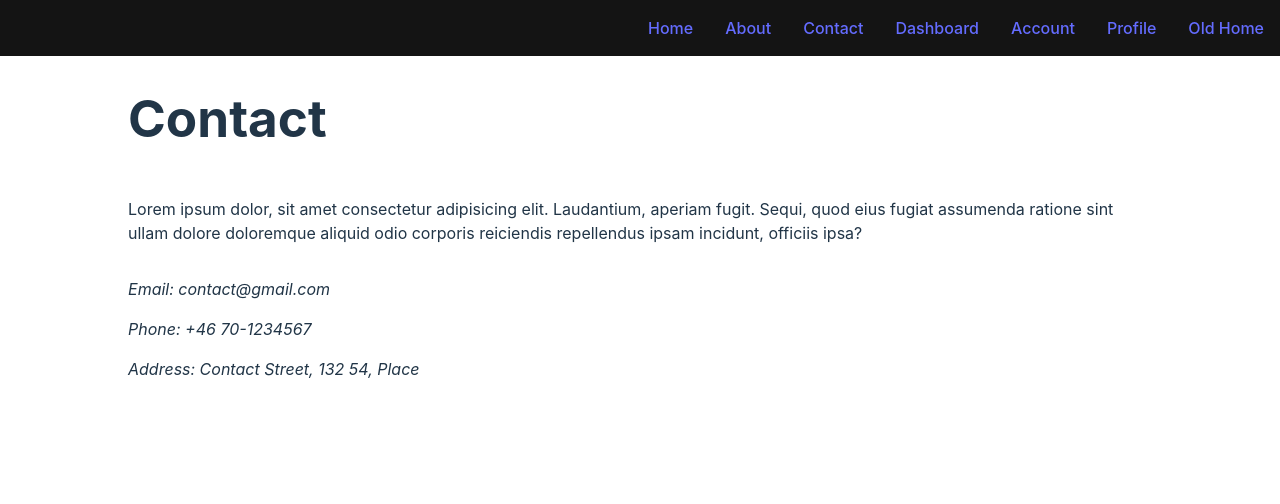
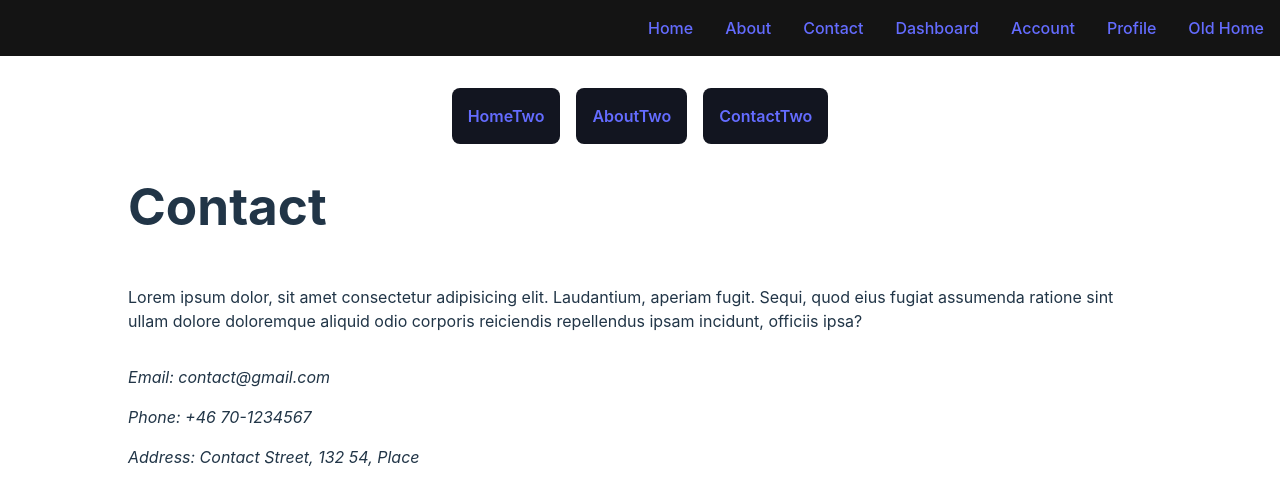
Before and after one commit to j-mattias/react-router-exercises, a React (Vite) app: page /contact in a window 1280 px wide. Shown: the top 504 px of the page. Built offline with nearby package versions, Linux system fonts and the light colour scheme.

Commit message:
Exercise 6

```diff
--- a/src/components/App.tsx
+++ b/src/components/App.tsx
@@ -1,11 +1,12 @@
 import { Outlet } from "react-router-dom";
-import { Navbar } from ".";
+import { Navbar, NavLinks } from ".";
 
 export function App() {
 
   return (
     <>
       <Navbar />
+      <NavLinks />
       <Outlet />
     </>
   );
--- /dev/null
+++ b/src/components/NavLinks.tsx
@@ -0,0 +1,23 @@
+import { NavLink } from "react-router-dom";
+
+export function NavLinks() {
+  return (
+    <nav className="nav-links">
+      <NavLink to="/home-two">HomeTwo</NavLink>
+      <NavLink to="/about-two">AboutTwo</NavLink>
+      <NavLink to="/contact-two">ContactTwo</NavLink>
+      {/* <NavLink
+        to="/contact-two"
+        className={({ isActive, isPending, isTransitioning }) =>
+          [
+            isPending ? "pending" : "",
+            isActive ? "test" : "",
+            isTransitioning ? "transitioning" : "",
+          ].join(" ")
+        }
+      >
+        ContactTwo
+      </NavLink> */}
+    </nav>
+  );
+}
--- a/src/components/index.ts
+++ b/src/components/index.ts
@@ -1,6 +1,7 @@
 export * from "./App";
 export * from "./LoginForm";
 export * from "./Navbar";
+export * from "./NavLinks";
 export * from "./Settings";
 export * from "./Stats";
 export * from "./ProtectedRoute";
--- /dev/null
+++ b/src/css/NavLinks.css
@@ -0,0 +1,31 @@
+.nav-links {
+  display: flex;
+  justify-content: center;
+  gap: 1rem;
+  width: 80%;
+  margin-top: 2rem;
+
+  a {
+    padding: 1rem;
+    background-color: #121520;
+    border-radius: 8px;
+    font-weight: 600;
+  }
+
+  a.active {
+    background-color: #1254a0;
+    color: white;
+  }
+
+  a.pending {
+    background-color: red;
+  }
+
+  a.transitioning {
+    background-color: palegreen;
+  }
+
+  a.test {
+    background-color: beige;
+  }
+}
--- a/src/css/index.css
+++ b/src/css/index.css
@@ -1,5 +1,6 @@
 @import url("./App.css");
 @import url("./Navbar.css");
+@import url("./NavLinks.css");
 
 :root {
   font-family: Inter, system-ui, Avenir, Helvetica, Arial, sans-serif;
--- /dev/null
+++ b/src/pages/AboutTwo.tsx
@@ -0,0 +1,8 @@
+export function AboutTwo() {
+  return (
+    <main className="about-two">
+      <h1>About Two</h1>
+      <p>Used with the NavLinks</p>
+    </main>
+  )
+}
--- /dev/null
+++ b/src/pages/ContactTwo.tsx
@@ -0,0 +1,8 @@
+export function ContactTwo() {
+  return (
+    <main className="contact-two">
+      <h1>Contact Two</h1>
+      <p>Used with the NavLinks</p>
+    </main>
+  );
+}
--- /dev/null
+++ b/src/pages/HomeTwo.tsx
@@ -0,0 +1,8 @@
+export function HomeTwo() {
+  return (
+    <main className="home-two">
+      <h1>Home Two</h1>
+      <p>Used with the NavLinks</p>
+    </main>
+  )
+}
--- a/src/pages/index.ts
+++ b/src/pages/index.ts
@@ -1,8 +1,11 @@
 export * from "./About";
+export * from "./AboutTwo";
 export * from "./Account";
 export * from "./Contact";
+export * from "./ContactTwo";
 export * from "./Dashboard";
 export * from "./Home";
+export * from "./HomeTwo";
 export * from "./Login";
 export * from "./NotFound";
 export * from "./OldHome";
```
Also changed, not shown: src/router.tsx (+13 -1 lines).
